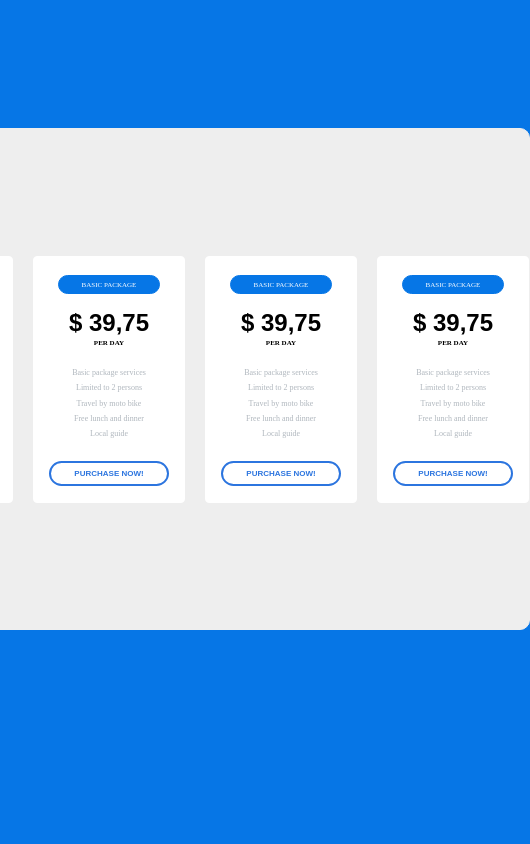
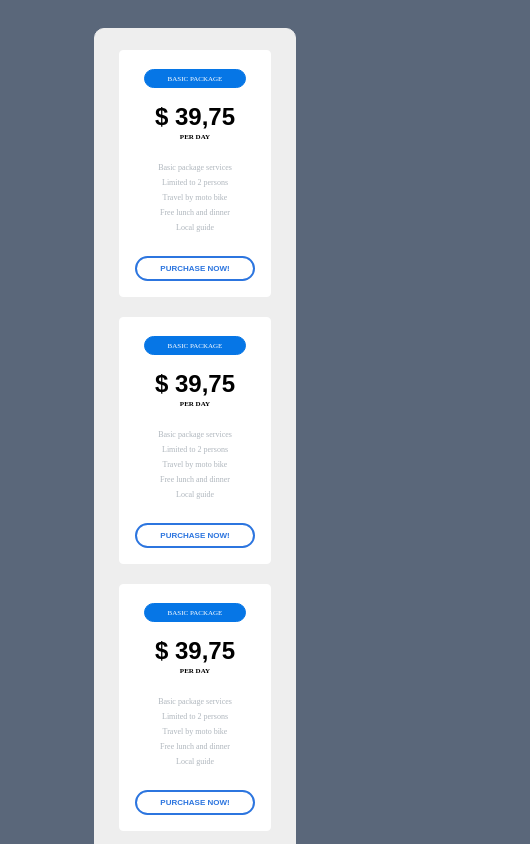
Before and after one commit to SauliusPipiras/3_practice, a plain HTML site: page Basic_package/index.html in a window 390 px wide. Shown: the top 844 px of the page, 530 px wide, since content can reach past the window. Drawn offline with Linux system fonts and the light colour scheme.

Commit message:
adedd responsive style

```diff
--- a/Basic_package/index.html
+++ b/Basic_package/index.html
@@ -9,7 +9,7 @@
 </head>
 <body>
    <main>
-      <section>
+      <section class="container">
          <div>
             <p class="basic">BASIC PACKAGE</p>
             <h2>&#36; 39,75</h2>
--- a/Basic_package/style.css
+++ b/Basic_package/style.css
@@ -1,4 +1,5 @@
 body {
+   box-sizing: border-box;
    background-color: #0676e6;
    display: flex;
    flex-direction: row;
@@ -16,7 +17,7 @@ main {
    justify-content: center;
    align-items: center;
 }
-section {
+.container {
    display: flex;
    justify-content: center;
    align-items: center;
@@ -72,3 +73,49 @@ button {
    font-weight: 600;
    margin: 12px;
 }
+@media (max-width: 1200px) {
+   section {
+      display: flex;
+      flex-wrap: wrap;
+      width: 500px;
+      justify-content: center;
+   }
+   main {
+      width: 600px;
+      height: 600px;
+   }
+   body {
+      background-color: #4b70a8;
+   }
+}
+@media (max-width: 992px) {
+   section {
+      display: flex;
+      flex-wrap: wrap;
+      width: 400px;
+      justify-content: center;
+   }
+   main {
+      width: 430px;
+   }
+   body {
+      background-color: #385075;
+   }
+
+}
+@media (max-width: 480px) {
+   section {
+      display: flex;
+      flex-wrap: wrap;
+      width: 320px;
+      justify-content: center;
+   }
+   main {
+      margin-top: 20px;
+      width: 200px;
+      height: 1090px;
+   }
+   body {
+      background-color: #5a677a;
+   }
+}
```
